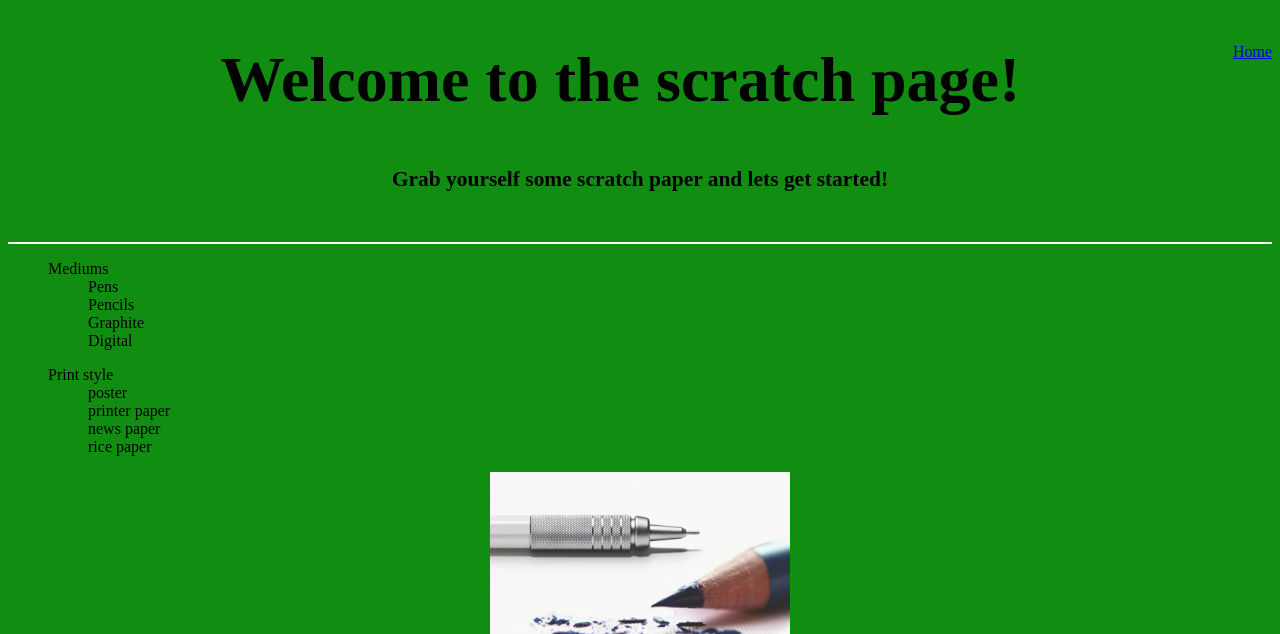
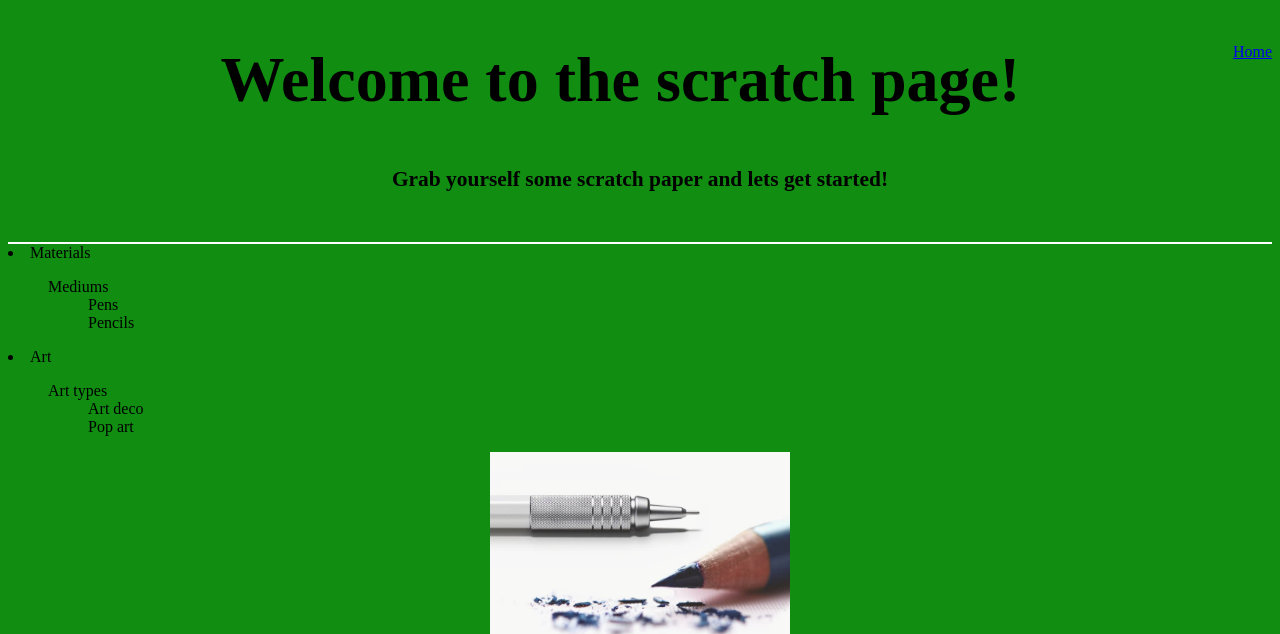
Before and after one commit to VincentCrowns/IS201Final..1, a plain HTML site: page tab.html in a window 1280 px wide. Shown: the top 634 px of the page. Drawn offline with Linux system fonts and the light colour scheme.

Commit message:
Add files via upload

```diff
--- a/tab.html
+++ b/tab.html
@@ -14,18 +14,18 @@
         <h1>Welcome to the scratch page!</h1>
         <h6>Grab yourself some scratch paper and lets get started!</h6>
     </div>
-    <ol> Mediums
-        <ul>Pens</ul>
-        <ul>Pencils</ul>
-        <ul>Graphite</ul>
-        <ul>Digital</ul>
+<li>Materials
+    <ol>Mediums
+    <ul>Pens</ul>
+    <ul>Pencils</ul>
     </ol>
-    <ol>Print style
-        <ul>poster</ul>
-        <ul>printer paper</ul>
-        <ul>news paper</ul>
-        <ul>rice paper</ul>
+</li>
+<li>Art
+    <ol>Art types
+        <ul> Art deco</ul>
+        <ul> Pop art</ul>
     </ol>
+</li>
     <div class="common mainbody">
 
         <img src="cover-image.jpg" width="300px" height="200px" >
```
